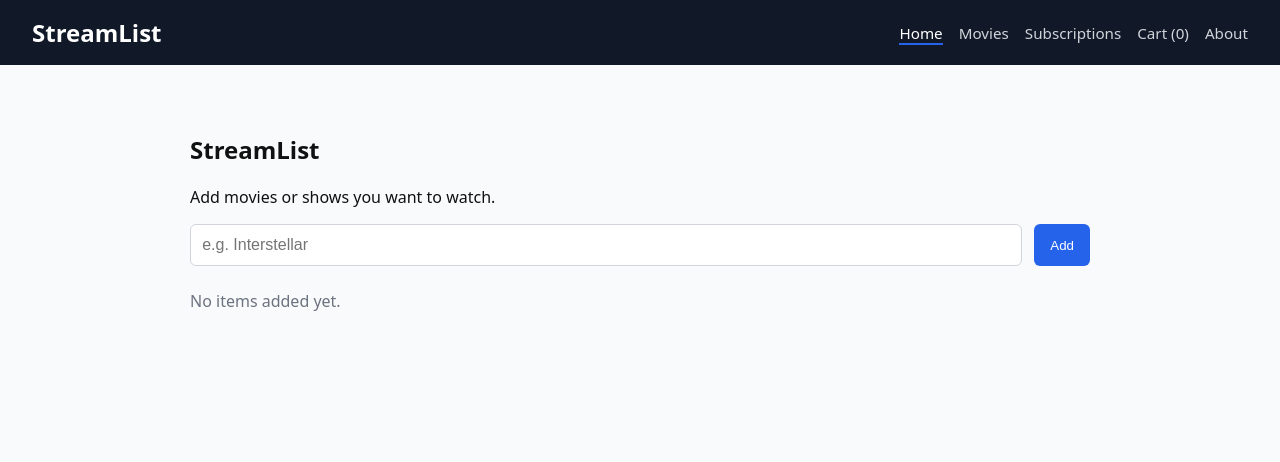
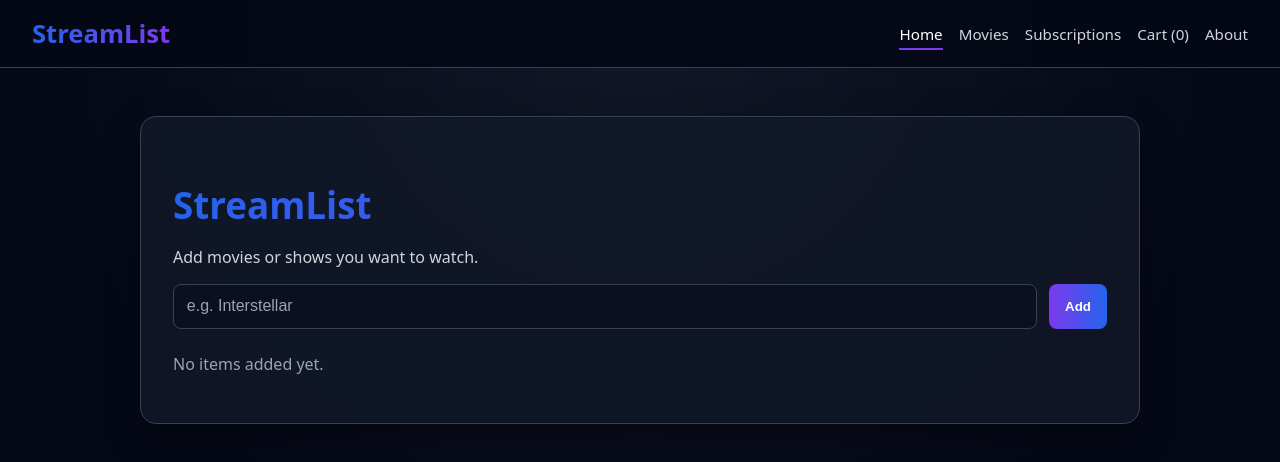
Before and after one commit to HelzerT1/StreamList, a React (Create React App) app: page / in a window 1280 px wide. Shown: the top 462 px of the page. Built offline with nearby package versions, Linux system fonts and the light colour scheme.

Commit message:
Updated UI design and added cart + subscriptions features

```diff
--- a/src/App.css
+++ b/src/App.css
@@ -1,31 +1,41 @@
 :root {
-  --primary: #2563eb;
-  --dark: #111827;
-  --light: #f9fafb;
-  --border: #d1d5db;
-  --success: #16a34a;
-  --warning: #f59e0b;
-  --danger: #dc2626;
+  --primary: #7c3aed;
+  --secondary: #2563eb;
+  --dark: #050816;
+  --card: #111827;
+  --card-light: #1f2937;
+  --text: #f9fafb;
+  --muted: #9ca3af;
+  --border: #374151;
+  --success: #22c55e;
+  --warning: #facc15;
+  --danger: #ef4444;
 }
 
 body {
   margin: 0;
   font-family: system-ui, -apple-system, BlinkMacSystemFont, sans-serif;
-  background: var(--light);
-  color: #111;
+  background: radial-gradient(circle at top, #111827 0%, #050816 60%);
+  color: var(--text);
+  min-height: 100vh;
 }
 
 .navbar {
-  background: var(--dark);
+  background: rgba(5, 8, 22, 0.95);
   color: white;
   padding: 1rem 2rem;
   display: flex;
   justify-content: space-between;
   align-items: center;
+  border-bottom: 1px solid var(--border);
 }
 
 .logo {
   margin: 0;
+  font-size: 1.6rem;
+  background: linear-gradient(90deg, var(--secondary), var(--primary));
+  -webkit-background-clip: text;
+  -webkit-text-fill-color: transparent;
 }
 
 .nav-links a {
@@ -33,6 +43,7 @@ body {
   margin-left: 1rem;
   text-decoration: none;
   font-size: 0.95rem;
+  padding-bottom: 0.25rem;
 }
 
 .nav-links a.active {
@@ -41,9 +52,29 @@ body {
 }
 
 .container {
-  max-width: 900px;
+  max-width: 1000px;
   margin: 2rem auto;
   padding: 1rem;
+}
+
+section {
+  background: rgba(17, 24, 39, 0.85);
+  border: 1px solid var(--border);
+  border-radius: 16px;
+  padding: 2rem;
+  box-shadow: 0 12px 35px rgba(0, 0, 0, 0.35);
+}
+
+h1 {
+  font-size: 2.3rem;
+  margin-bottom: 0.5rem;
+  background: linear-gradient(90deg, var(--secondary), var(--primary));
+  -webkit-background-clip: text;
+  -webkit-text-fill-color: transparent;
+}
+
+p {
+  color: #d1d5db;
 }
 
 .form {
@@ -55,23 +86,31 @@ body {
 
 input {
   flex: 1;
-  padding: 0.7rem;
+  padding: 0.8rem;
   border: 1px solid var(--border);
-  border-radius: 6px;
+  border-radius: 8px;
   font-size: 1rem;
+  background: #0b1020;
+  color: white;
+}
+
+input::placeholder {
+  color: #9ca3af;
 }
 
 button {
-  padding: 0.7rem 1rem;
-  background: var(--primary);
+  padding: 0.75rem 1rem;
+  background: linear-gradient(90deg, var(--primary), var(--secondary));
   color: white;
   border: none;
-  border-radius: 6px;
+  border-radius: 8px;
   cursor: pointer;
+  font-weight: 600;
 }
 
 button:hover {
-  opacity: 0.92;
+  transform: translateY(-1px);
+  opacity: 0.95;
 }
 
 .list-container {
@@ -79,7 +118,7 @@ button:hover {
 }
 
 .empty-message {
-  color: #6b7280;
+  color: var(--muted);
 }
 
 .stream-list {
@@ -89,15 +128,16 @@ button:hover {
 }
 
 .list-item {
-  background: white;
+  background: var(--card-light);
   border: 1px solid var(--border);
-  border-radius: 8px;
+  border-radius: 12px;
   padding: 1rem;
   margin-bottom: 0.75rem;
   display: flex;
   justify-content: space-between;
   align-items: center;
   gap: 1rem;
+  box-shadow: 0 8px 20px rgba(0, 0, 0, 0.25);
 }
 
 .list-item span {
@@ -107,7 +147,7 @@ button:hover {
 
 .list-item.completed span {
   text-decoration: line-through;
-  color: #6b7280;
+  color: var(--muted);
 }
 
 .item-buttons {
@@ -122,6 +162,7 @@ button:hover {
 
 .edit-btn {
   background: var(--warning);
+  color: #111827;
 }
 
 .delete-btn {
@@ -134,21 +175,23 @@ button:hover {
 }
 
 .movie-card {
-  background: white;
+  background: var(--card-light);
   border: 1px solid var(--border);
-  border-radius: 8px;
+  border-radius: 12px;
   padding: 1rem;
+  box-shadow: 0 8px 20px rgba(0, 0, 0, 0.2);
 }
 
 .error-message {
   color: var(--danger);
 }
+
 .warning-message {
-  background: #fef3c7;
-  color: #92400e;
+  background: rgba(250, 204, 21, 0.12);
+  color: #fde68a;
   padding: 0.75rem;
-  border: 1px solid #f59e0b;
-  border-radius: 6px;
+  border: 1px solid var(--warning);
+  border-radius: 8px;
   margin-bottom: 1rem;
 }
 
@@ -160,11 +203,17 @@ button:hover {
 }
 
 .product-card {
-  background: white;
+  background: var(--card-light);
   border: 1px solid var(--border);
-  border-radius: 8px;
+  border-radius: 14px;
   padding: 1rem;
   text-align: center;
+  box-shadow: 0 10px 25px rgba(0, 0, 0, 0.25);
+}
+
+.product-card:hover {
+  transform: translateY(-3px);
+  border-color: var(--primary);
 }
 
 .product-card img {
@@ -176,7 +225,7 @@ button:hover {
 
 .price {
   font-weight: bold;
-  color: var(--primary);
+  color: #93c5fd;
 }
 
 .cart-list {
@@ -186,13 +235,14 @@ button:hover {
 }
 
 .cart-item {
-  background: white;
+  background: var(--card-light);
   border: 1px solid var(--border);
-  border-radius: 8px;
+  border-radius: 14px;
   padding: 1rem;
   display: flex;
   gap: 1rem;
   align-items: center;
+  box-shadow: 0 10px 25px rgba(0, 0, 0, 0.25);
 }
 
 .cart-item img {
@@ -219,4 +269,5 @@ button:hover {
 .cart-total {
   margin-top: 1.5rem;
   text-align: right;
+  color: #93c5fd;
 }
```
